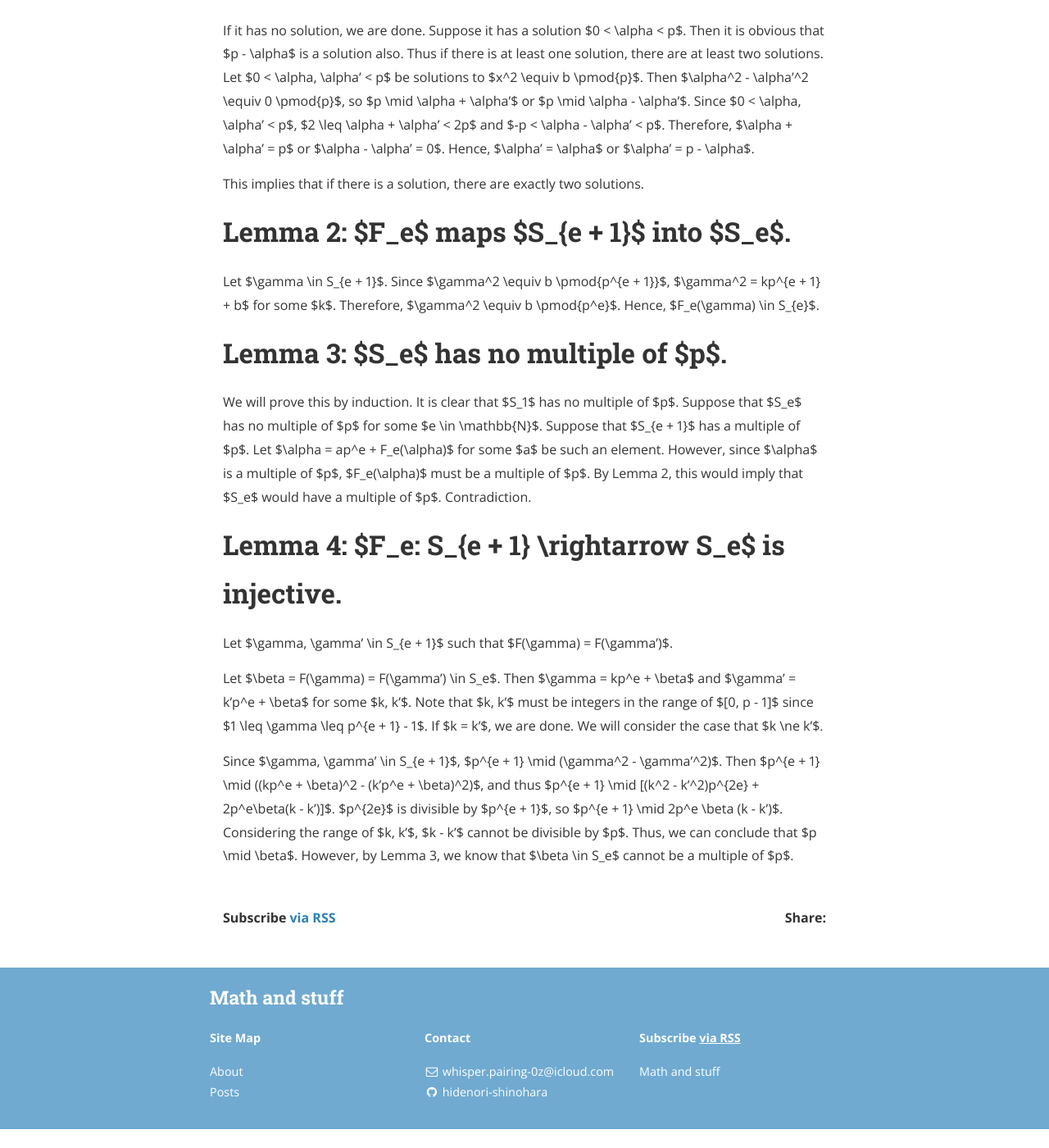
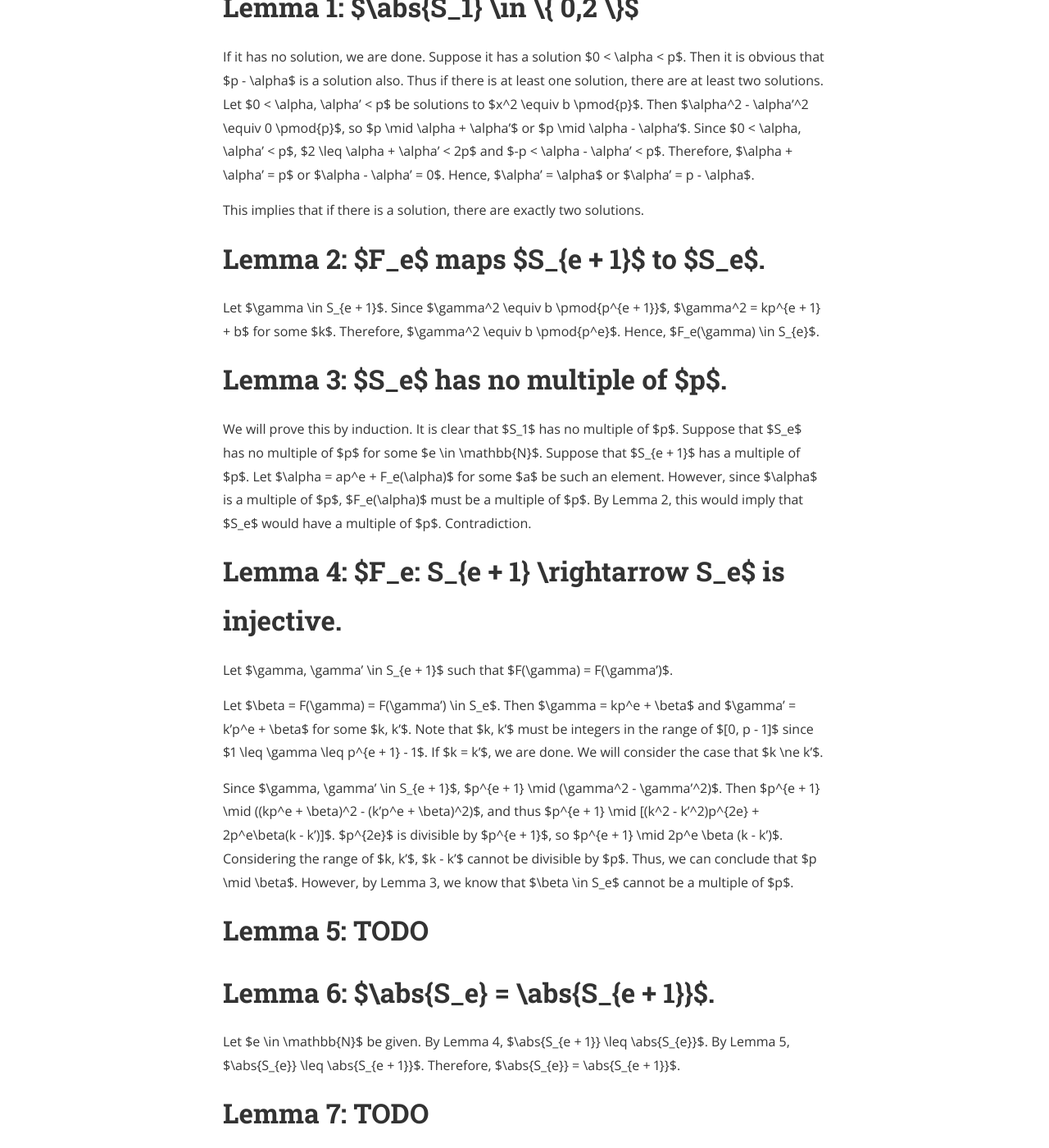
Before and after one commit to hidenori-shinohara/hidenori-shinohara.github.io, a Jekyll site: the page built from _posts/an_introduction_to_mathematical_cryptography/2023-10-15-introduction-to-mathematical-cryptography-quadratic-residue-mod-prime-power.md, in a window 1280 px wide and 1400 px high, scrolled down 2868 px. Shown: the whole window at 82% size. Built offline with Jekyll 4.4.1, drawn with Linux system fonts in a browser that asks for light colours; nearby versions of some CDN libraries; formulas are drawn with MathJax 3; before the commit the page ends 4245 px from its top, so only the background shows below that; some of the changed text lies outside the part shown.

Commit message:
a bit more progress

```diff
--- a/_posts/an_introduction_to_mathematical_cryptography/2023-10-15-introduction-to-mathematical-cryptography-quadratic-residue-mod-prime-power.md
+++ b/_posts/an_introduction_to_mathematical_cryptography/2023-10-15-introduction-to-mathematical-cryptography-quadratic-residue-mod-prime-power.md
@@ -103,7 +104,7 @@ Hence, $\alpha' = \alpha$ or $\alpha' = p - \alpha$.
 
 This implies that if there is a solution, there are exactly two solutions.
 
-# Lemma 2: $F_e$ maps $S_{e + 1}$ into $S_e$.
+# Lemma 2: $F_e$ maps $S_{e + 1}$ to $S_e$.
 
 Let $\gamma \in S_{e + 1}$.
 Since $\gamma^2 \equiv b \pmod{p^{e + 1}}$, $\gamma^2 = kp^{e + 1} + b$ for some $k$.
@@ -135,3 +136,13 @@ $p^{2e}$ is divisible by $p^{e + 1}$, so $p^{e + 1} \mid 2p^e \beta (k - k')$.
 Considering the range of $k, k'$, $k - k'$ cannot be divisible by $p$.
 Thus, we can conclude that $p \mid \beta$.
 However, by Lemma 3, we know that $\beta \in S_e$ cannot be a multiple of $p$.
+
+# Lemma 5: TODO
+
+# Lemma 6: $\abs{S_e} = \abs{S_{e + 1}}$.
+Let $e \in \mathbb{N}$ be given.
+By Lemma 4, $\abs{S_{e + 1}} \leq \abs{S_{e}}$.
+By Lemma 5, $\abs{S_{e}} \leq \abs{S_{e + 1}}$.
+Therefore, $\abs{S_{e}} = \abs{S_{e + 1}}$.
+
+# Lemma 7: TODO
```
Also changed, not shown: other parts of _posts/an_introduction_to_mathematical_cryptography/2023-10-15-introduction-to-mathematical-cryptography-quadratic-residue-mod-prime-power.md (+3 -2 lines), 1 other file.
